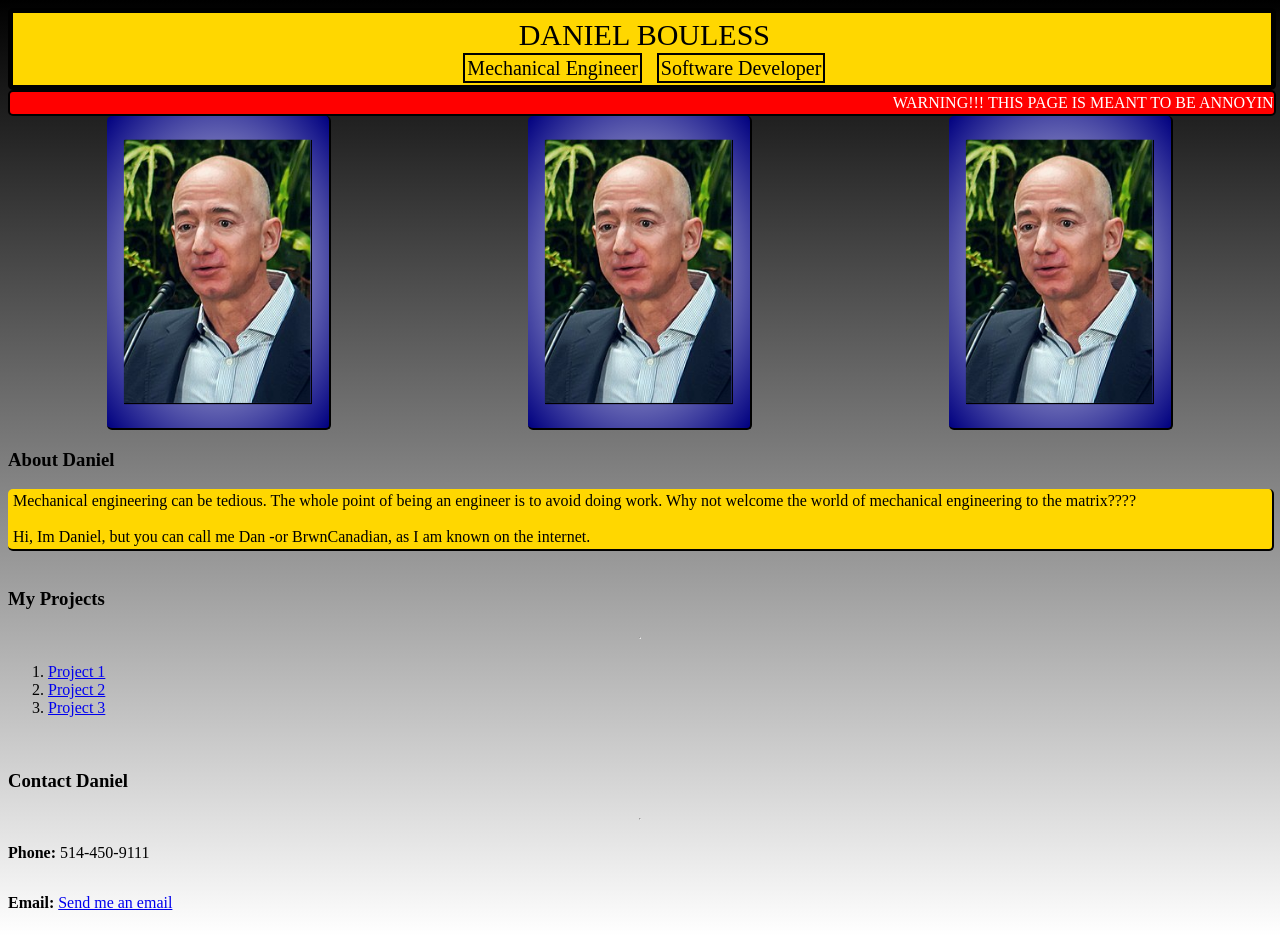
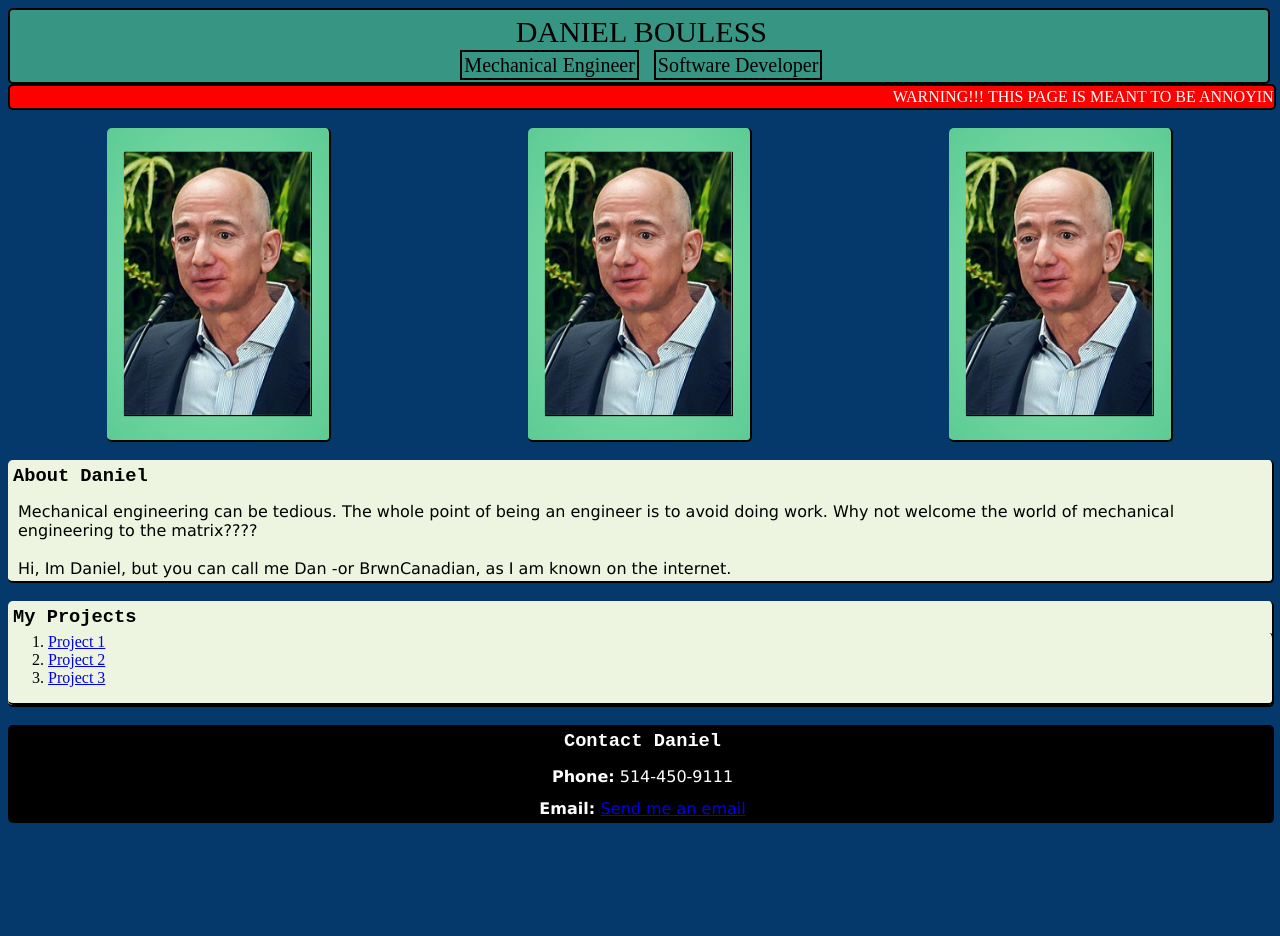
Before and after one commit to DanielBouless/myPortfolio, a plain HTML site: page index.html in a window 1280 px wide. After the commit the page ends 831 px from the top, so only its background shows below. Drawn offline with Linux system fonts and the light colour scheme.

Commit message:
I swear if this doesnt work....

```diff
--- a/index.html
+++ b/index.html
@@ -16,6 +16,7 @@
     <div class="container-red">
         <p style="margin-top: 2px; margin-bottom: 2px">WARNING!!! THIS PAGE IS MEANT TO BE ANNOYING. SORT OF A LOOKY-WHAT-I-CAN-DO TYPE OF THING. CLICK ON MECHANICAL ENGINEER OR SOFTWARE DEVELOPER TO ACTUALLY FIND OUT ABOUT THE GREAT DANIEL BOULESS :)</p>
     </div>
+    <br>
     <div class="img-master-container">
       <div class="img-container">
         <img src="https://github.com/DanielBouless/myPortfolio/blob/main/profile_pic.jpg?raw=true" alt="My Face" />
@@ -27,33 +28,39 @@
         <img src="https://github.com/DanielBouless/myPortfolio/blob/main/profile_pic.jpg?raw=true" alt="My Face" />
       </div>
     </div>
+    <br>
+    <div class="container">
       <h3>About Daniel</h3>
-      <div class="container">
         <p>
         Mechanical engineering can be tedious. The whole point of being an
         engineer is to avoid doing work. Why not welcome the world of mechanical
         engineering to the matrix???? <br /><br>
         Hi, Im Daniel, but you can call me Dan -or BrwnCanadian, as I am known on
         the internet.
-      </p></div>
+        </p>
+    </div>
     <br />
+    <div class="list_container">
       <h3>My Projects</h3>
-      <hr />
-
-      <ol>
+      <div class="list_container">
+            <ol style="margin-top: 0px;">
               <li><a href="link to project 1 site">Project 1</a></li>
               <li><a href="link to project 2 site">Project 2</a></li>
               <li><a href="link to project 3 site">Project 3</a></li>
             </ol>
-      <br />
+        </div>
+      </div>
+    </div>
+  </body>
+  <footer>
+    <br>
+    <div class="container">
       <h3>Contact Daniel</h3>
-      <hr />
-
        <p><b>Phone:</b> 514-450-9111</p>
       <p>
         <b>Email: </b
         ><a href="danielbouless@danielbouless.com">Send me an email</a>
       </p>
     </div>
-  </body>
+  </footer>
 </html>
--- a/styles.css
+++ b/styles.css
@@ -6,8 +6,8 @@ header {
   top: 0;
   width: 99.5%;
   border-radius: 5px;
-  border: 5px black solid;
-  background-color: gold;
+  border: 2px black solid;
+  background-color: rgba(55, 150, 131, 1);
   text-align-last: center;
   z-index: 1;
 }
@@ -89,11 +89,7 @@ body {
   display: flex;
   flex-direction: column;
   z-index: -1;
-  background-image: linear-gradient(
-    to bottom,
-    rgba(0, 0, 0, 1),
-    rgba(255, 255, 255, 1)
-  );
+  background-color: rgba(5, 56, 107, 1);
 }
 .img-master-container{
   display: flex;
@@ -113,7 +109,7 @@ body {
   margin: 0;
   border-top: 0;
   border-left: 0;
-  background-image: radial-gradient(white,navy);
+  background-image: radial-gradient(rgba(142, 228, 175, 1),rgba(93, 203, 149, 1));
 }
 
 img:hover{
@@ -138,12 +134,43 @@ body div.container {
   height: fit-content;
   border-top: 0;
   border-left: 0;
-  background-color: gold;
+  background-color: rgba(237, 245, 225, 1);
 }
 
 body div.container p {
+  margin-left: 10px;
+  margin-right: 5px;
+  margin-top: 10px;
+  margin-bottom: 3px;
+  font-family: Verdana, Geneva, Tahoma, sans-serif;
+}
+
+h3 {
   margin-left: 5px;
-  margin-right: 5px;
-  margin-top: 3px;
-  margin-bottom: 3px;
+  margin-top: 5px;
+  margin-bottom: 5px;
+  font-family: 'Courier New', Courier, monospace;
 }
+
+body div.list_container{
+  display: flex;
+  flex-direction: column;
+  justify-content: left;
+  border: 2px black solid;
+  border-radius: 5px;
+  width: 100%;
+  border-top: 0;
+  border-left: 0;
+  height: fit-content;
+  background-color: rgba(237, 245, 225, 1);
+}
+
+footer div.container {
+  display: flex;
+  flex-direction: column;
+  justify-content: center;
+  align-items: center;
+  width: 100%;
+  height: fit-content;
+  color: white;
+  background-color: black;
```
Also changed, not shown: color_scheme.txt (added). Lines whose indentation alone changed are shown as unchanged.
